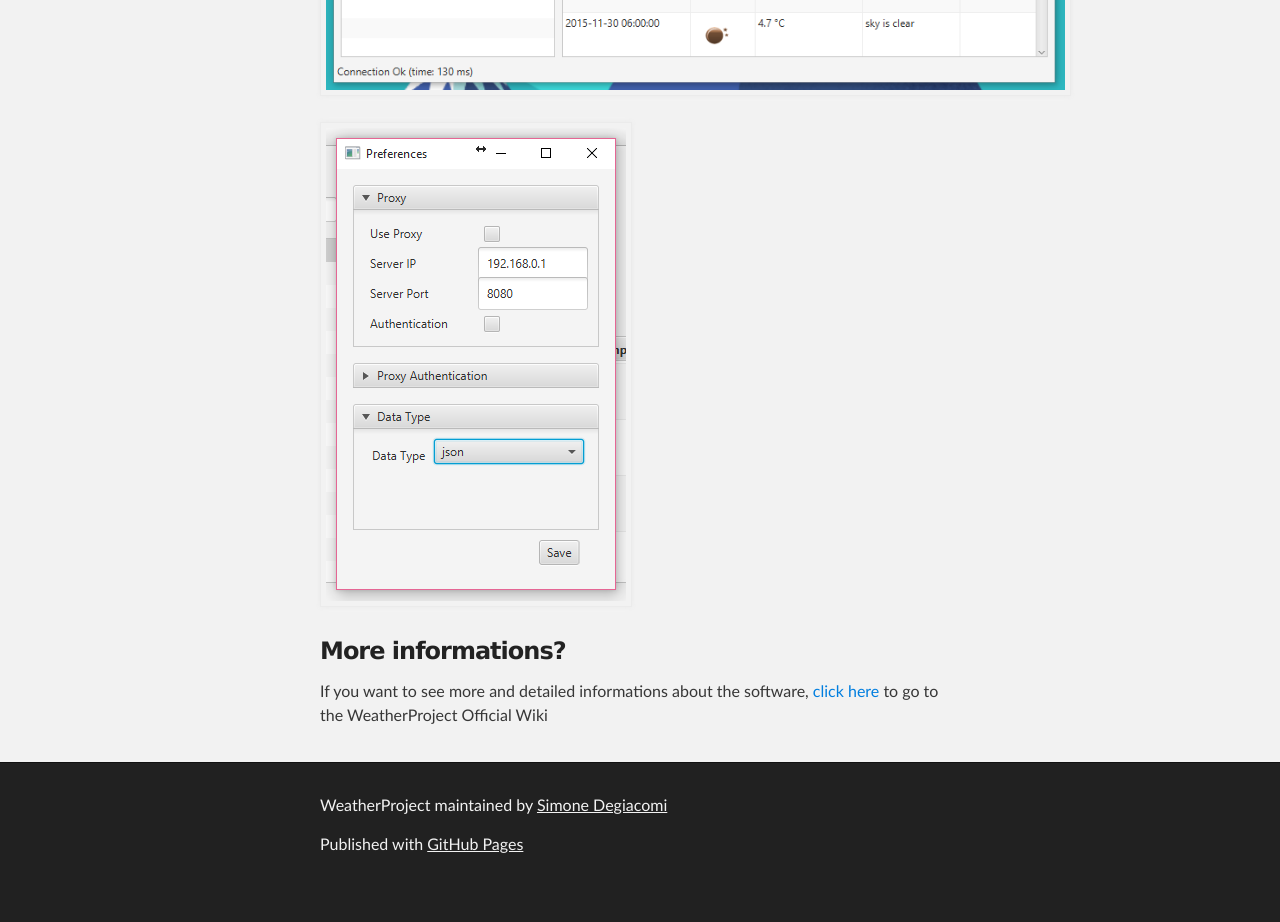
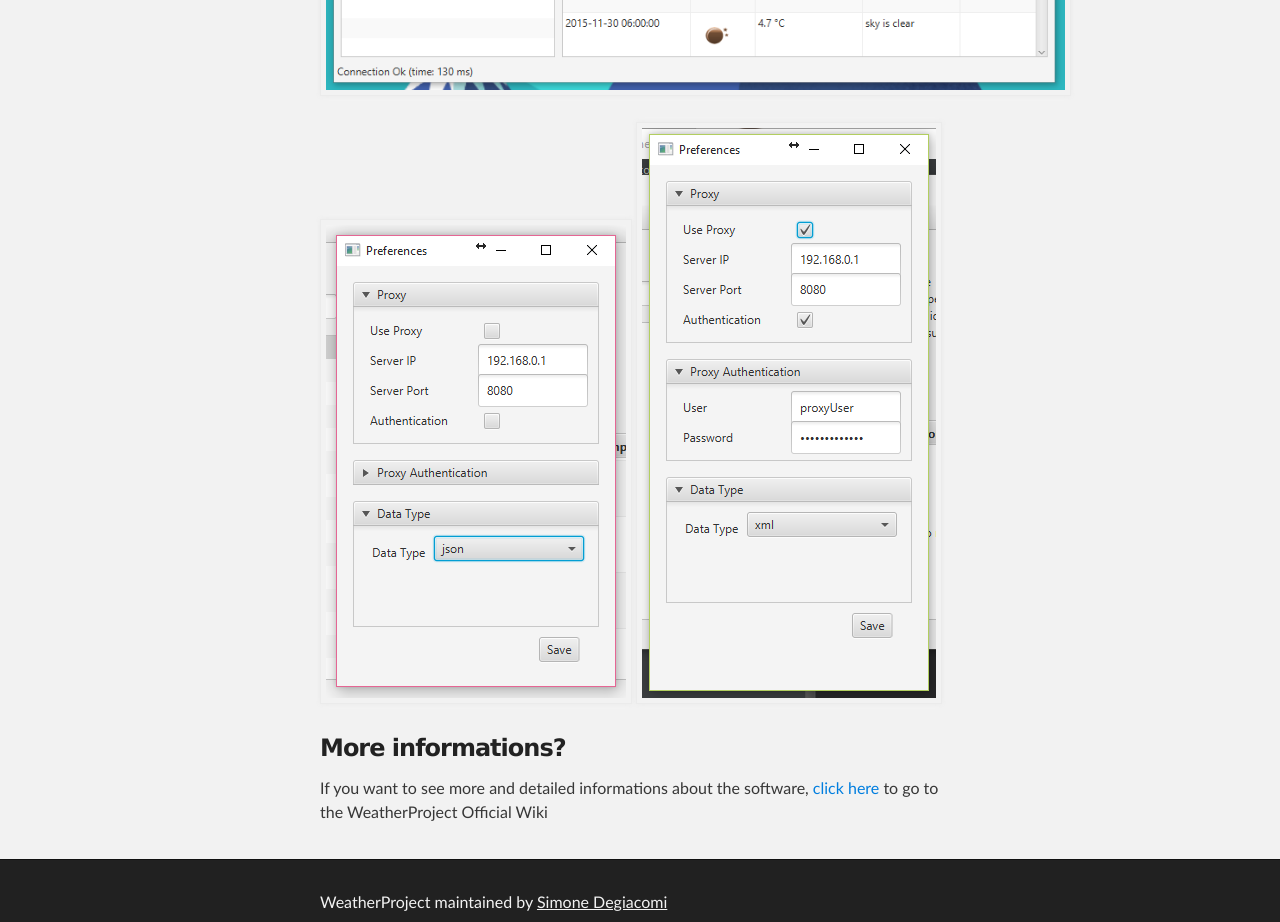
Before and after one commit to 5AI-2015-TPI-pollini/progetto-java-xml-simonedegiacomi, a plain HTML site: page index.html in a window 1280 px wide. Shown: the part 1100-2022 px from the top of the page. Before the commit the page ends 1991 px from the top, so only its background shows below. Drawn offline with Linux system fonts and the light colour scheme.

Commit message:
Add third screen

```diff
--- a/index.html
+++ b/index.html
@@ -42,6 +42,7 @@
         <p>Here are some screenshot of the software:</p>
         <img src="web/images/main_screen.png"/>
         <img src="web/images/preferences_screen.png"/>
+        <img src="web/images/preferences2_screen.png"/>
         <h3>More informations?</h3>
         <p>If you want to see more and detailed informations about the software, <a href="https://github.com/5AI-2015-TPI-pollini/progetto-java-xml-simonedegiacomi/wiki">click here</a> to go to the WeatherProject Official Wiki</p>
       </section>
```
Also changed, not shown: web/images/preferences2_screen.png (added).
